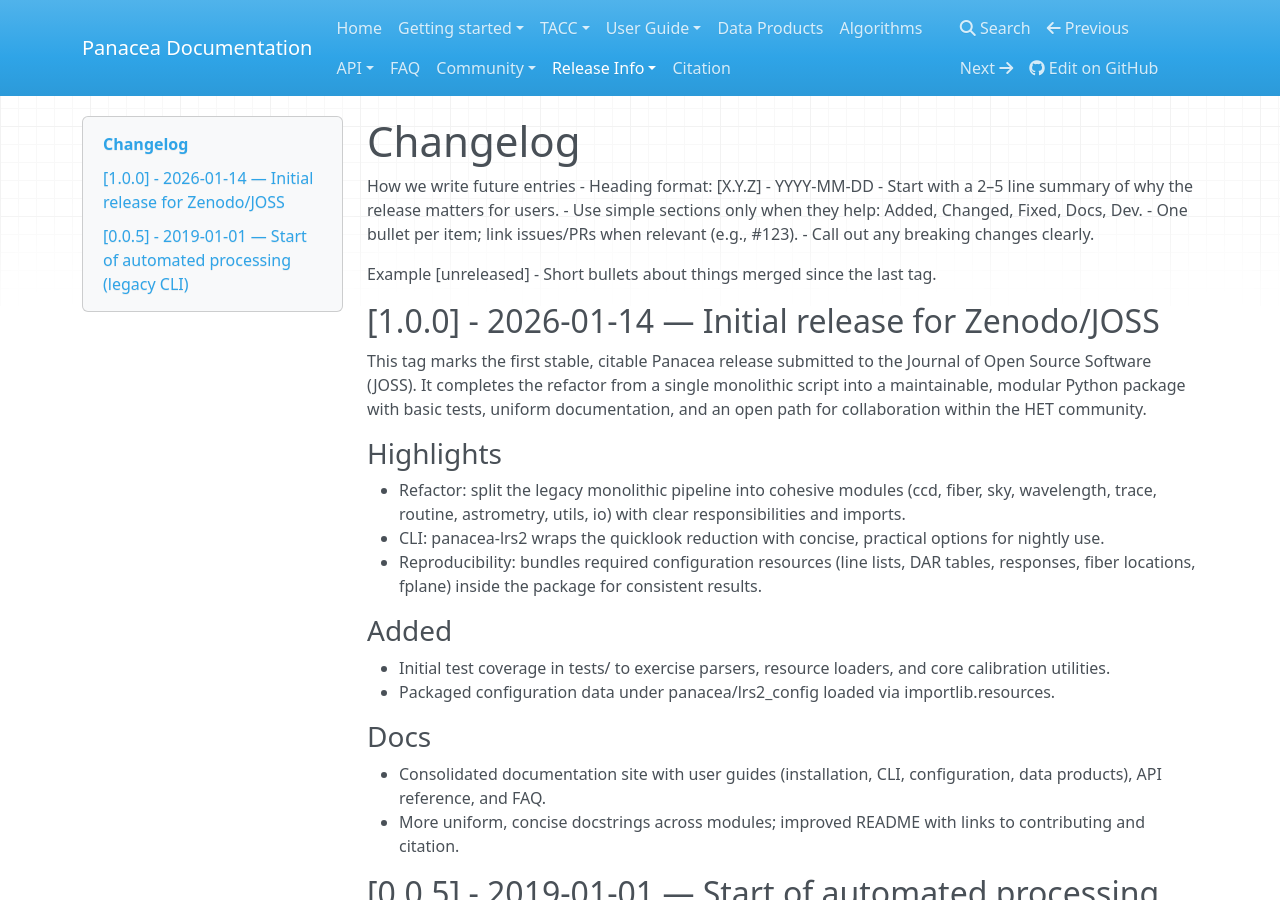
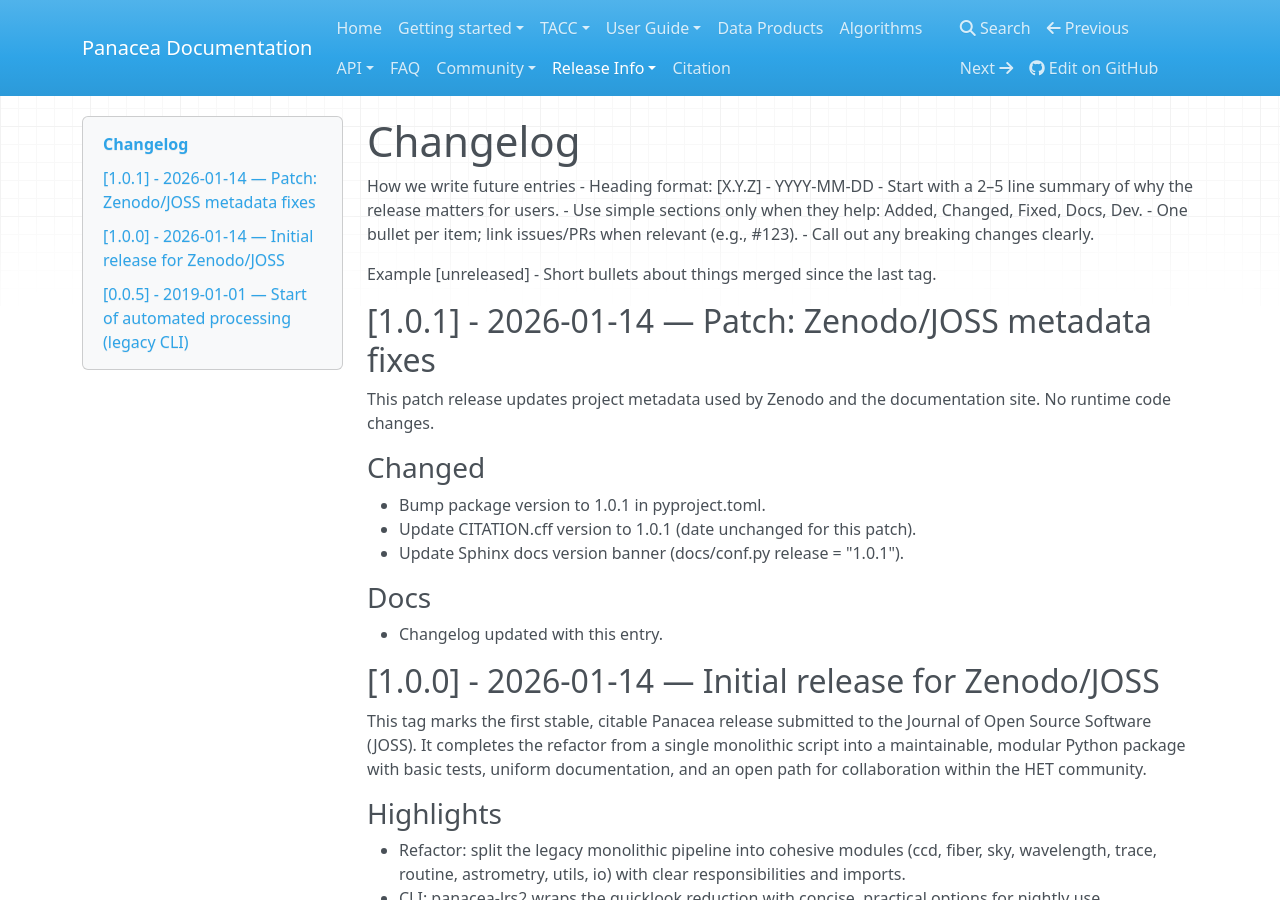
Before and after one commit to grzeimann/Panacea, an MkDocs documentation site: the page built from docs/release_info/changelog.md, in a window 1280 px wide and 900 px high. Built offline with MkDocs 1.6.1, drawn with Linux system fonts in a browser that asks for light colours; nearby versions of some CDN libraries.

Commit message:
Bump version to 1.0.1 (metadat fix for Zenodo)

```diff
--- a/docs/conf.py
+++ b/docs/conf.py
@@ -12,7 +12,7 @@ if os.path.isdir(SRC) and SRC not in sys.path:
 project = "Panacea"
 html_title = "Panacea"
 author = "Greg Zeimann"
-release = "1.0.0"
+release = "1.0.1"
 
 extensions = [
     "myst_parser",
--- a/docs/release_info/changelog.md
+++ b/docs/release_info/changelog.md
@@ -10,6 +10,17 @@ How we write future entries
 Example
 [unreleased]
 - Short bullets about things merged since the last tag.
+
+## [1.0.1] - 2026-01-14 — Patch: Zenodo/JOSS metadata fixes
+This patch release updates project metadata used by Zenodo and the documentation site. No runtime code changes.
+
+### Changed
+- Bump package version to 1.0.1 in pyproject.toml.
+- Update CITATION.cff version to 1.0.1 (date unchanged for this patch).
+- Update Sphinx docs version banner (docs/conf.py release = "1.0.1").
+
+### Docs
+- Changelog updated with this entry.
 
 ## [1.0.0] - 2026-01-14 — Initial release for Zenodo/JOSS
 This tag marks the first stable, citable Panacea release submitted to the Journal of Open Source Software (JOSS). It completes the refactor from a single monolithic script into a maintainable, modular Python package with basic tests, uniform documentation, and an open path for collaboration within the HET community.
--- a/pyproject.toml
+++ b/pyproject.toml
@@ -4,7 +4,7 @@ build-backend = "setuptools.build_meta"
 
 [project]
 name = "panacea"
-version = "1.0.0"
+version = "1.0.1"
 description = "Panacea: LRS2 data-reduction pipeline for the Hobby-Eberly Telescope"
 readme = "README.md"
 requires-python = ">=3.9"
```
Also changed, not shown: 1 other file.
